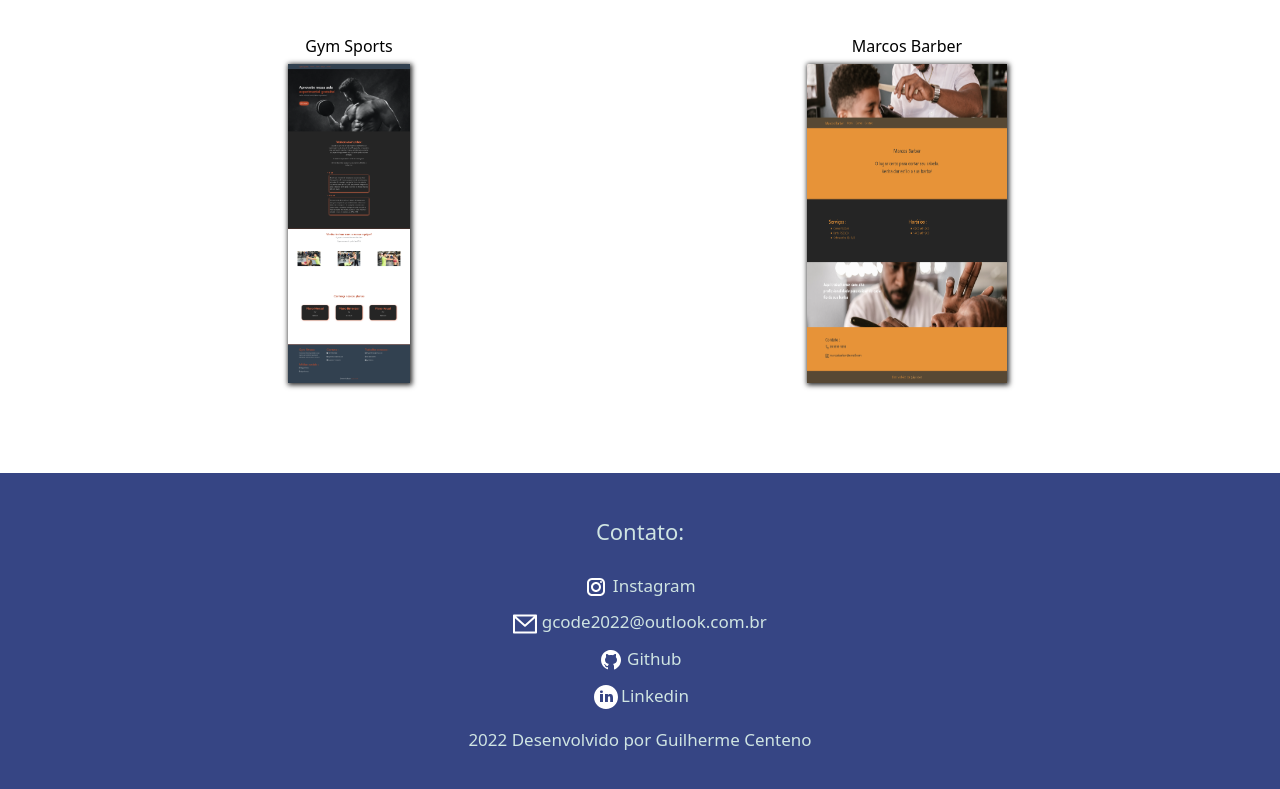
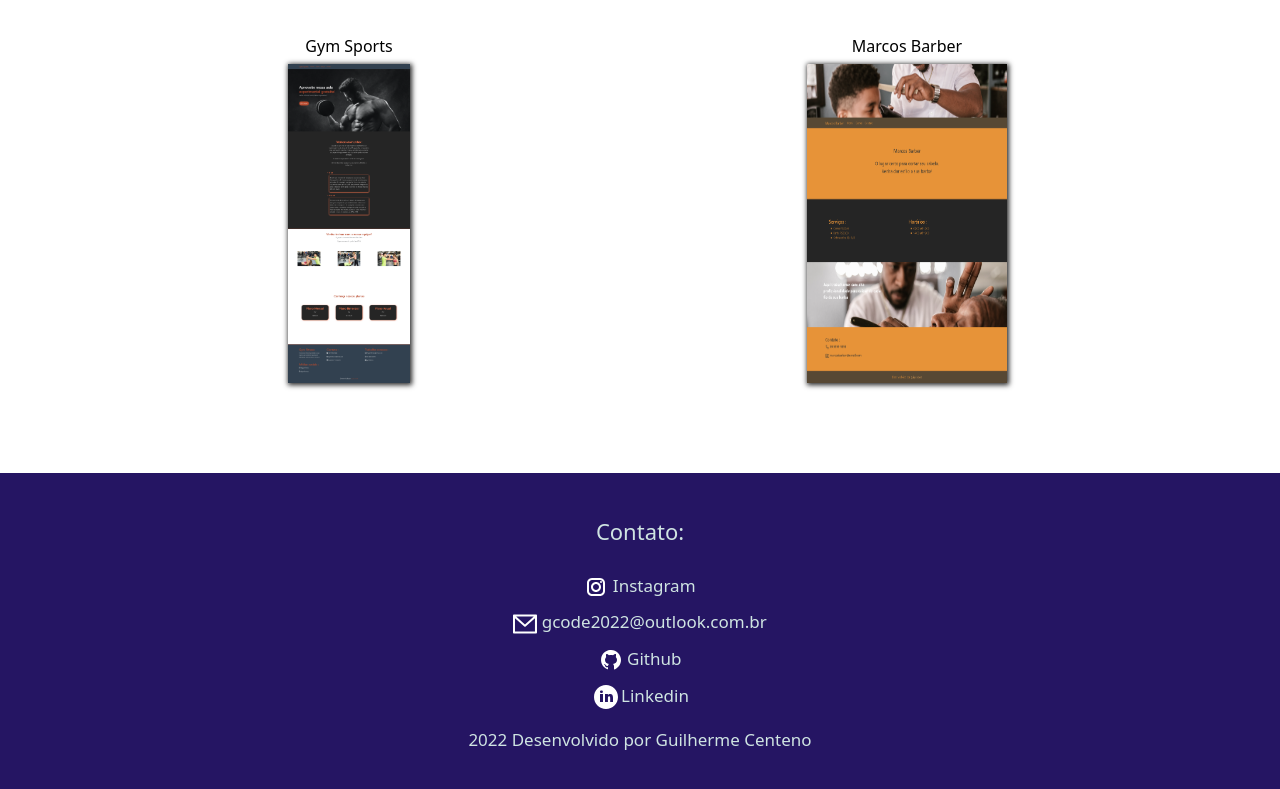
Before and after one commit to Guigs12/gcode, a plain HTML site: page index.html in a window 1280 px wide. Shown: the part 2978-3767 px from the top of the page. Drawn offline with Linux system fonts and the light colour scheme.

Commit message:
Update style.css

```diff
--- a/style.css
+++ b/style.css
@@ -259,7 +259,7 @@ a.portfolio:hover {
 
 /* Seção Footer */
 footer {
-    background-color: #364584;
+    background-color: #251563;
     padding: 30px 10px;
 }
 
```
